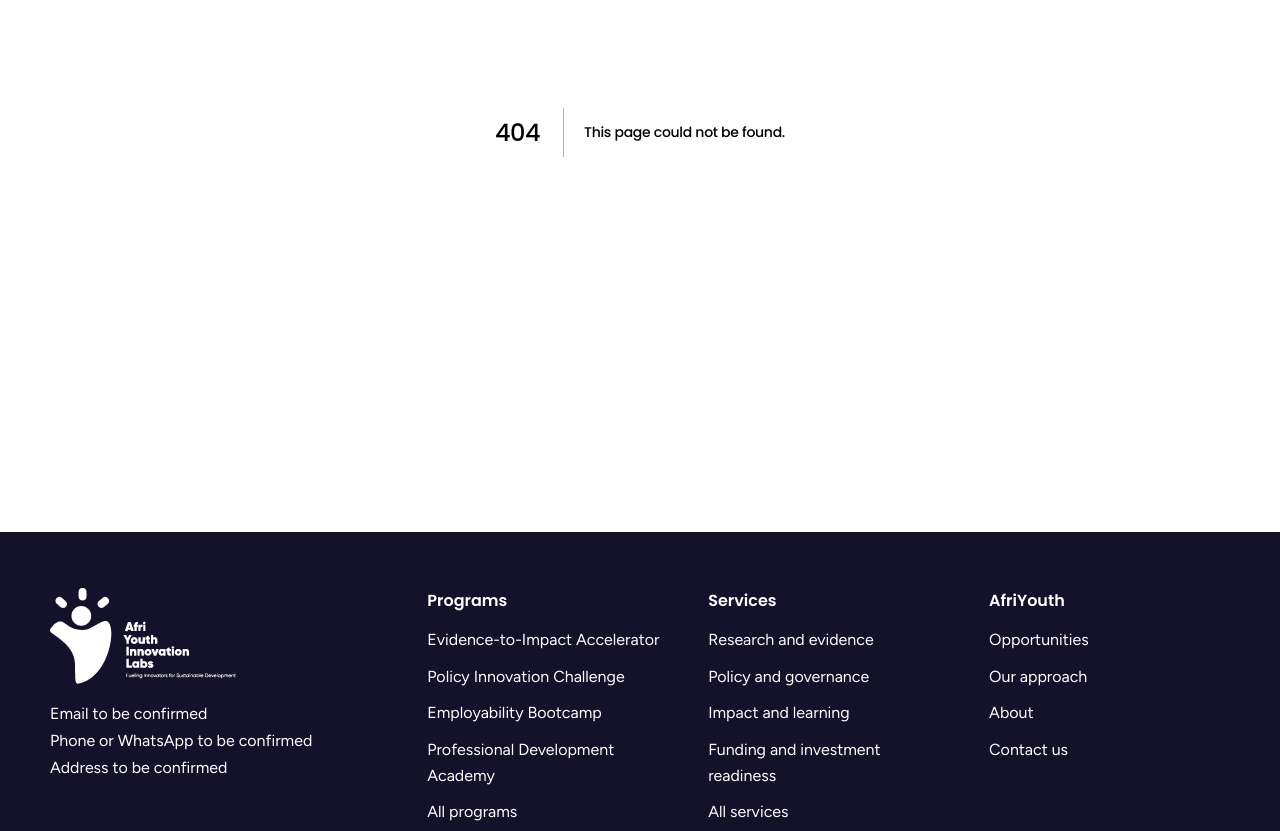
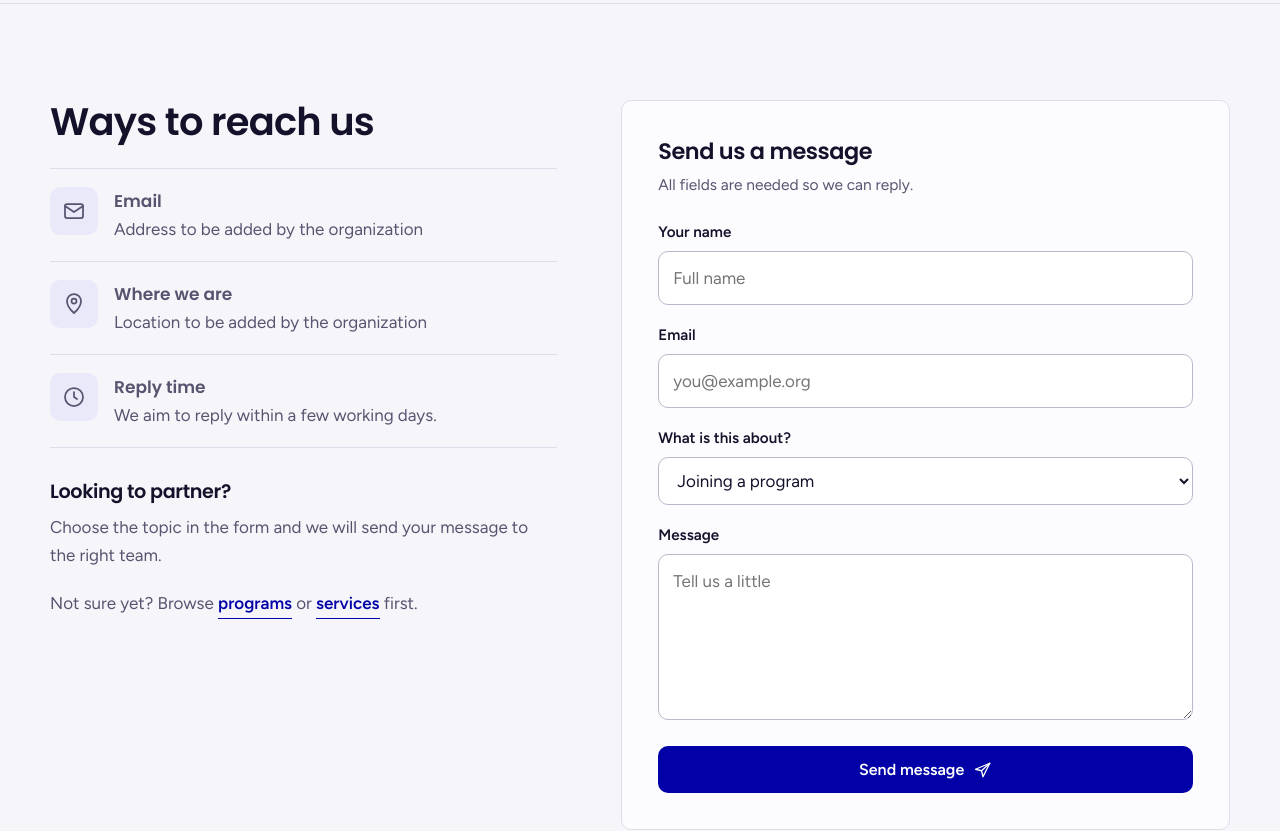
Before and after one commit to Abou-Sharif/afriyouth-next, a Next.js app: page /contact in a window 1280 px wide. Before the commit this address had no page. Shown: the part 380-1211 px from the top of the page. Built offline with nearby package versions, Linux system fonts and the light colour scheme.

Commit message:
Add contact page with shared form validation

```diff
--- /dev/null
+++ b/app/contact/page.tsx
@@ -0,0 +1,58 @@
+import type { Metadata } from "next";
+import Link from "next/link";
+import { ContactForm } from "@/components/contact-form";
+import { IconBox } from "@/components/icon";
+import { PageHero } from "@/components/page-hero";
+import { contactInfo } from "@/content/contact";
+
+export const metadata: Metadata = {
+  title: "Contact",
+  description: "Get in touch or partner with AfriYouth Innovation Labs.",
+};
+
+export default function ContactPage() {
+  return (
+    <>
+      <PageHero
+        crumbs={[{ label: "Contact" }]}
+        title="Let us talk"
+        lead="Tell us what you need. A real person will read your message and reply."
+      />
+
+      <section id="partner">
+        <div className="wrap contact-grid">
+          <div>
+            <h2>Ways to reach us</h2>
+            <ul className="c-info" style={{ marginTop: 24 }}>
+              {contactInfo.map((c) => (
+                <li key={c.title}>
+                  <IconBox name={c.icon} />
+                  <span>
+                    <b>{c.title}</b>
+                    <span>{c.text}</span>
+                  </span>
+                </li>
+              ))}
+            </ul>
+            <h3 style={{ marginTop: 32 }}>Looking to partner?</h3>
+            <p className="muted" style={{ marginTop: 8 }}>
+              Choose the topic in the form and we will send your message to the right team.
+            </p>
+            <p className="muted" style={{ marginTop: 20 }}>
+              Not sure yet? Browse{" "}
+              <Link className="link" href="/programs/">
+                programs
+              </Link>{" "}
+              or{" "}
+              <Link className="link" href="/services/">
+                services
+              </Link>{" "}
+              first.
+            </p>
+          </div>
+          <ContactForm />
+        </div>
+      </section>
+    </>
+  );
+}
--- /dev/null
+++ b/components/contact-form.tsx
@@ -0,0 +1,25 @@
+"use client";
+
+import { useSyncExternalStore } from "react";
+import { Form } from "./form";
+import { contactFields, topicParams } from "@/content/contact";
+
+const subscribe = () => () => {};
+const readTopic = () => new URLSearchParams(window.location.search).get("topic");
+const serverTopic = () => null;
+
+/** The contact form. `?topic=` picks the matching topic once the page is on the client. */
+export function ContactForm() {
+  const topic = useSyncExternalStore(subscribe, readTopic, serverTopic);
+  return (
+    <Form
+      id="contactForm"
+      fields={contactFields}
+      submitLabel="Send message"
+      title="Send us a message"
+      intro="All fields are needed so we can reply."
+      bordered
+      preselect={topic ? topicParams[topic] : null}
+    />
+  );
+}
--- /dev/null
+++ b/components/field.tsx
@@ -0,0 +1,87 @@
+"use client";
+
+import { useCallback } from "react";
+
+export type FieldKind = "text" | "email" | "textarea" | "select";
+
+export type FieldConfig = {
+  id: string;
+  label: string;
+  kind?: FieldKind;
+  /** Required fields are validated on submit and get an error message. */
+  required?: boolean;
+  placeholder?: string;
+  /** Message shown when a required field is empty or invalid. */
+  error?: string;
+  /** Choices for a select. */
+  options?: string[];
+};
+
+type FieldProps = {
+  field: FieldConfig;
+  /** `undefined` before the first submit, then whether the value was rejected. */
+  invalid?: boolean;
+  /** Option text a select should switch to once known (for example from the URL). */
+  preselect?: string | null;
+};
+
+const autoComplete = (field: FieldConfig) =>
+  field.kind === "email" ? "email" : field.id.endsWith("name") ? "name" : "off";
+
+/** Label, control and error line. The error id is `<id>-e` and is linked with aria-describedby. */
+export function Field({ field, invalid, preselect }: FieldProps) {
+  const { id, label, kind = "text", required = false, placeholder, error, options = [] } = field;
+  const errorId = `${id}-e`;
+  const aria = {
+    "aria-invalid": invalid,
+    "aria-describedby": invalid ? errorId : undefined,
+  };
+
+  // Stable callback, so a re-render never resets what the visitor picked.
+  const applyPreselect = useCallback(
+    (el: HTMLSelectElement | null) => {
+      if (!el || !preselect) return;
+      const index = Array.from(el.options).findIndex((o) => o.text === preselect);
+      if (index >= 0) el.selectedIndex = index;
+    },
+    [preselect],
+  );
+
+  return (
+    <div className={`field${invalid ? " bad" : ""}`}>
+      <label htmlFor={id}>{label}</label>
+      {kind === "textarea" ? (
+        <textarea
+          id={id}
+          name={id}
+          rows={5}
+          placeholder={placeholder}
+          data-req={required || undefined}
+          {...aria}
+        />
+      ) : kind === "select" ? (
+        <select id={id} name={id} ref={applyPreselect}>
+          {options.map((o) => (
+            <option key={o}>{o}</option>
+          ))}
+        </select>
+      ) : (
+        <input
+          id={id}
+          name={id}
+          type={kind === "email" ? "email" : "text"}
+          placeholder={placeholder}
+          autoComplete={autoComplete(field)}
+          data-req={required || undefined}
+          data-email={kind === "email" || undefined}
+          {...aria}
+        />
+      )}
+      {required && (
+        <p className="err" id={errorId} hidden={!invalid}>
+          {error ?? "Please fill this in."}
+        </p>
+      )}
+    </div>
+  );
+}
--- /dev/null
+++ b/components/form.tsx
@@ -0,0 +1,91 @@
+"use client";
+
+import { useState } from "react";
+import { Field, type FieldConfig } from "./field";
+import { Icon } from "./icon";
+
+const EMAIL = /^[^@\s]+@[^@\s]+\.[^@\s]+$/;
+
+/** A required text field needs two characters or more; an email must look like one. */
+export function isValid(field: FieldConfig, value: string): boolean {
+  const v = value.trim();
+  return field.kind === "email" ? EMAIL.test(v) : v.length > 1;
+}
+
+type FormProps = {
+  id: string;
+  fields: FieldConfig[];
+  submitLabel: string;
+  /** `card` is the titled panel, `inline` a single row with the button beside the field. */
+  variant?: "card" | "inline";
+  title?: string;
+  intro?: string;
+  bordered?: boolean;
+  /** Passed to every select field, see `Field`. */
+  preselect?: string | null;
+};
+
+/**
+ * Validates on submit and shows a thank-you note. This is a design sample, so
+ * nothing is sent anywhere.
+ */
+export function Form({
+  id,
+  fields,
+  submitLabel,
+  variant = "card",
+  title,
+  intro,
+  bordered = false,
+  preselect,
+}: FormProps) {
+  const [invalid, setInvalid] = useState<Record<string, boolean> | null>(null);
+  const [sent, setSent] = useState(false);
+  const inline = variant === "inline";
+
+  const onSubmit = (e: React.FormEvent<HTMLFormElement>) => {
+    e.preventDefault();
+    const form = e.currentTarget;
+    const data = new FormData(form);
+    const next: Record<string, boolean> = {};
+    for (const f of fields) {
+      if (f.required) next[f.id] = !isValid(f, String(data.get(f.id) ?? ""));
+    }
+    const ok = !Object.values(next).some(Boolean);
+    setInvalid(next);
+    setSent(ok);
+    if (ok) form.reset();
+  };
+
+  return (
+    <form
+      className={inline ? "inline-form" : `form${bordered ? " bordered" : ""}`}
+      id={id}
+      onSubmit={onSubmit}
+      noValidate
+    >
+      {title && <h3>{title}</h3>}
+      {intro && <p className="intro">{intro}</p>}
+      {fields.map((f) => (
+        <Field
+          key={f.id}
+          field={f}
+          invalid={invalid ? invalid[f.id] : undefined}
+          preselect={f.kind === "select" ? preselect : undefined}
+        />
+      ))}
+      <button className="btn btn-solid" type="submit">
+        {submitLabel}
+        <Icon name="send" />
+      </button>
+      <p
+        className="sent"
+        role="status"
+        hidden={!sent}
+        style={inline ? { flexBasis: "100%" } : undefined}
+      >
+        Thank you. This is a design sample, so nothing was sent.
+      </p>
+    </form>
+  );
+}
--- /dev/null
+++ b/content/contact.ts
@@ -0,0 +1,50 @@
+import type { FieldConfig } from "@/components/field";
+
+export const contactInfo = [
+  { icon: "mail", title: "Email", text: "Address to be added by the organization" },
+  { icon: "pin", title: "Where we are", text: "Location to be added by the organization" },
+  { icon: "clock", title: "Reply time", text: "We aim to reply within a few working days." },
+];
+
+export const topicOptions = [
+  "Joining a program",
+  "Partnering or funding",
+  "Research or policy work",
+  "Working or volunteering with us",
+  "Something else",
+];
+
+/** Values of `?topic=` that preselect an option of the topic field. */
+export const topicParams: Record<string, string> = {
+  program: topicOptions[0],
+  partner: topicOptions[1],
+  work: topicOptions[2],
+  join: topicOptions[3],
+};
+
+export const contactFields: FieldConfig[] = [
+  {
+    id: "c-name",
+    label: "Your name",
+    required: true,
+    placeholder: "Full name",
+    error: "Please enter your name.",
+  },
+  {
+    id: "c-email",
+    label: "Email",
+    kind: "email",
+    required: true,
+    placeholder: "you@example.org",
+    error: "Please enter a valid email.",
+  },
+  { id: "c-topic", label: "What is this about?", kind: "select", options: topicOptions },
+  {
+    id: "c-msg",
+    label: "Message",
+    kind: "textarea",
+    required: true,
+    placeholder: "Tell us a little",
+    error: "Please write a short message.",
+  },
+];
```
